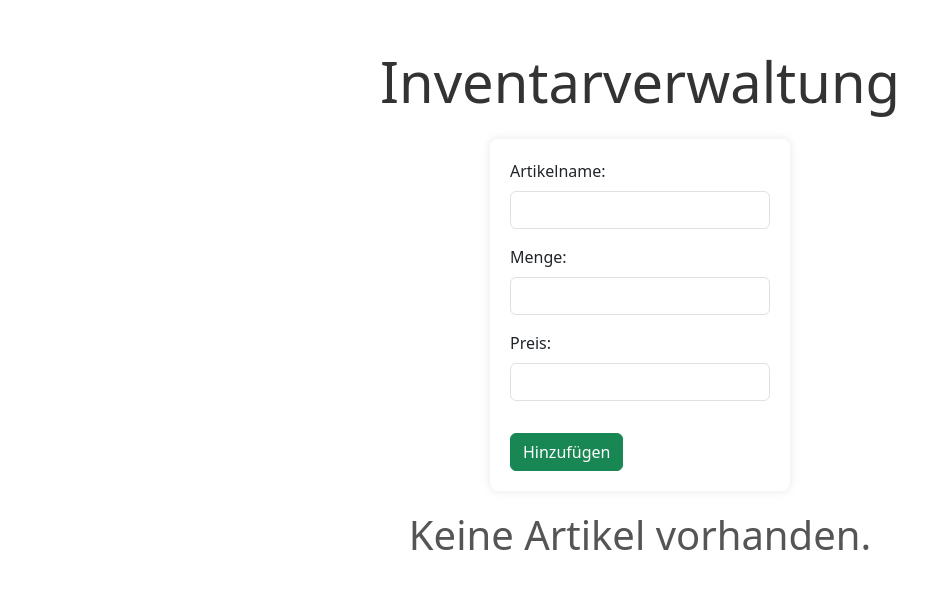
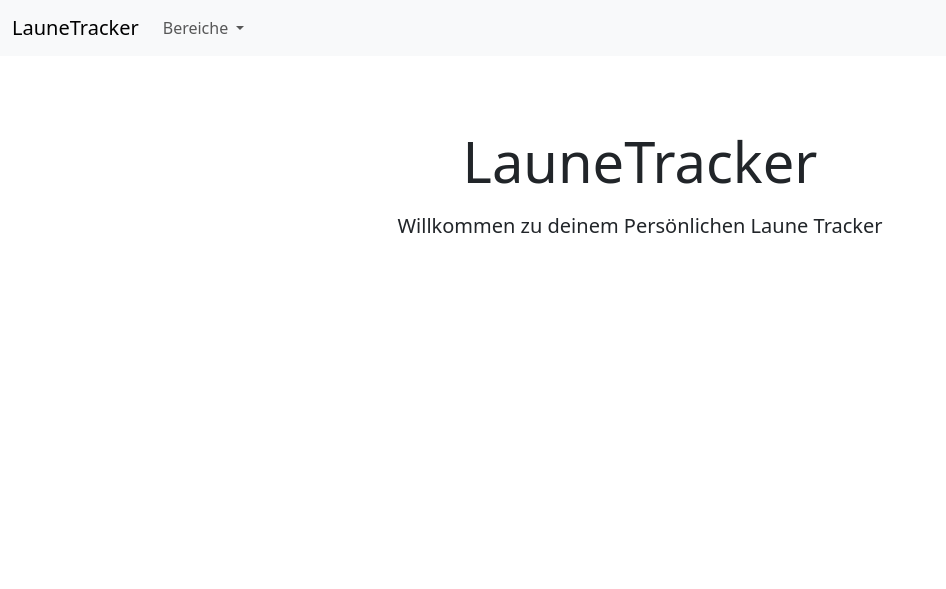
Before and after one commit to domfe2411/Laune-Tracker-App, a Flask app: page / in a window 1280 px wide. Shown: the top 589 px of the page, without its empty margins (0-946 px from the left). Run offline with Flask 3, Linux system fonts and the light colour scheme; data that the repository does not hold is empty.

Commit message:
Startseite verbessert: Willkommenstext angepasst
- Text ist jetzt persönlicher und einfacher

```diff
--- a/app.py
+++ b/app.py
@@ -33,7 +33,12 @@ db = client["inventory"]
 collection = db["items"]
 
 @app.route('/')
-def index():
+def home():
+    return render_template('home.html')
+
+
+@app.route('/inventory')
+def inventory():
     items = collection.find()
     return render_template('index.html', items=list(items))
 
@@ -49,7 +54,7 @@ def add_item():
             'price': price
         }
         collection.insert_one(item)
-    return redirect(url_for('index'))
+    return redirect(url_for('inventory'))
 
 @app.route('/update_item/<item_id>', methods=['GET', 'POST'])
 def update_item(item_id):
@@ -61,13 +66,13 @@ def update_item(item_id):
             {'_id': ObjectId(item_id)},
             {'$set': {'quantity': new_quantity, 'price': new_price}}
         )
-        return redirect(url_for('index'))
+        return redirect(url_for('inventory'))
     return render_template('update_item.html', item=item)
 
 @app.route('/delete_item/<item_id>')
 def delete_item(item_id):
     collection.delete_one({'_id': ObjectId(item_id)})
-    return redirect(url_for('index'))
+    return redirect(url_for('inventory'))
 
 if __name__ == '__main__':
     port = int(os.getenv("PORT", "5000"))
--- /dev/null
+++ b/templates/base.html
@@ -0,0 +1,35 @@
+<!DOCTYPE html>
+<html lang="de">
+<head>
+  <meta charset="UTF-8" />
+  <meta name="viewport" content="width=device-width, initial-scale=1" />
+  <title>{% block title %}LauneTracker{% endblock %}</title>
+  <link rel="stylesheet" href="https://cdn.jsdelivr.net/npm/bootstrap@5.3.0/dist/css/bootstrap.min.css">
+</head>
+<body>
+<nav class="navbar navbar-expand-lg navbar-light bg-light">
+  <div class="container-fluid">
+    <a class="navbar-brand" href="{{ url_for('home') }}">LauneTracker</a>
+    <button class="navbar-toggler" type="button" data-bs-toggle="collapse" data-bs-target="#navbarSupportedContent" aria-controls="navbarSupportedContent" aria-expanded="false" aria-label="Toggle navigation">
+      <span class="navbar-toggler-icon"></span>
+    </button>
+    <div class="collapse navbar-collapse" id="navbarSupportedContent">
+      <ul class="navbar-nav me-auto mb-2 mb-lg-0">
+        <li class="nav-item dropdown">
+          <a class="nav-link dropdown-toggle" href="#" id="navbarDropdown" role="button" data-bs-toggle="dropdown" aria-expanded="false">
+            Bereiche
+          </a>
+          <ul class="dropdown-menu" aria-labelledby="navbarDropdown">
+            <li><a class="dropdown-item" href="{{ url_for('inventory') }}">Inventarverwaltung</a></li>
+          </ul>
+        </li>
+      </ul>
+    </div>
+  </div>
+</nav>
+<div class="container mt-4">
+  {% block content %}{% endblock %}
+</div>
+<script src="https://cdn.jsdelivr.net/npm/bootstrap@5.3.0/dist/js/bootstrap.bundle.min.js"></script>
+</body>
+</html>
--- /dev/null
+++ b/templates/home.html
@@ -0,0 +1,8 @@
+{% extends 'base.html' %}
+{% block title %}LauneTracker{% endblock %}
+{% block content %}
+  <div class="py-5 text-center">
+    <h1 class="display-4">LauneTracker</h1>
+    <p class="lead mt-3">Willkommen zu deinem Persönlichen Laune Tracker</p>
+  </div>
+{% endblock %}
--- a/templates/index.html
+++ b/templates/index.html
@@ -1,11 +1,6 @@
-<!DOCTYPE html>
-<html lang="de">
-<head>
-    <meta charset="UTF-8">
-    <meta http-equiv="X-UA-Compatible" content="IE=edge">
-    <meta name="viewport" content="width=device-width, initial-scale=1.0">
-    <title>Inventarverwaltung</title>
-    <link rel="stylesheet" href="https://cdn.jsdelivr.net/npm/bootstrap@5.3.0/dist/css/bootstrap.min.css">
+{% extends 'base.html' %}
+{% block title %}Inventarverwaltung - LauneTracker{% endblock %}
+{% block content %}
 <style>
   h1 { color: #333; }
   form {
@@ -24,9 +19,7 @@
     text-align: center;
   }
 </style>
-</head>
-<body>
-    <div class="container mt-5">
+<div class="container mt-4">
   <h1 class="display-4 d-flex justify-content-center w-100">Inventarverwaltung</h1>
   <form action="{{ url_for('add_item') }}" method="post" class="mt-4">
     <div class="mb-3">
@@ -71,6 +64,4 @@
   <p class="no-items-message display-6">Keine Artikel vorhanden.</p>
   {% endif %}
 </div>
-    <script src="https://cdn.jsdelivr.net/npm/bootstrap@5.3.0/dist/js/bootstrap.bundle.min.js"></script>
-</body>
-</html>
+{% endblock %}
```
Lines whose indentation alone changed are shown as unchanged.
